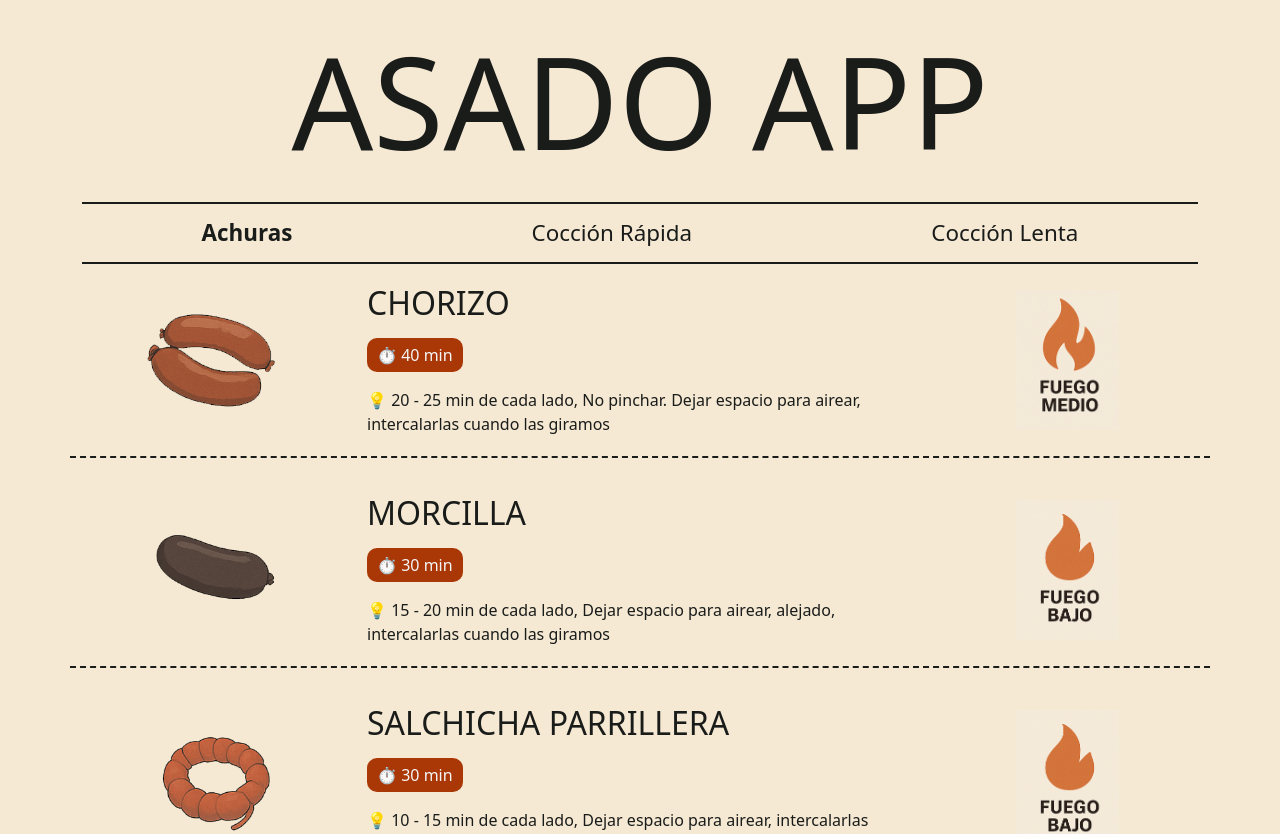
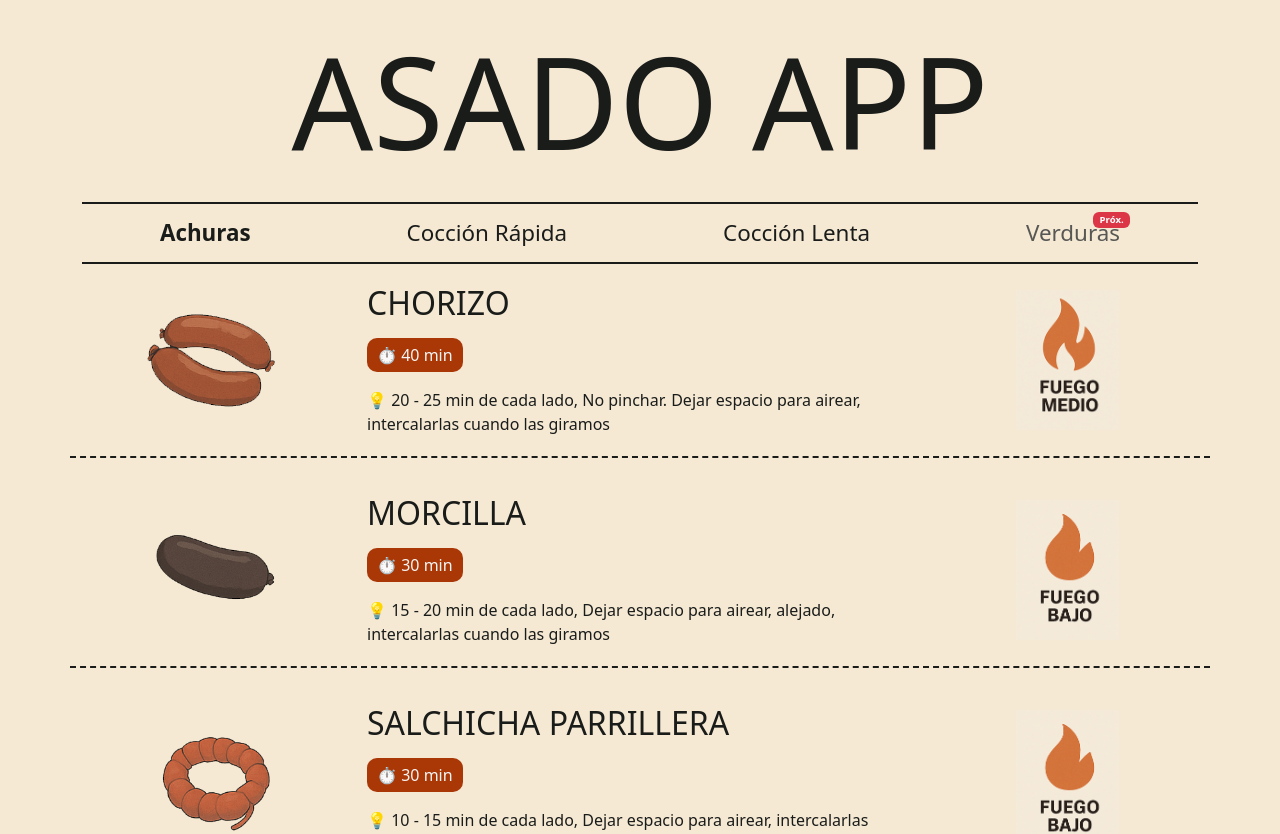
Before and after one commit to Drumania/asado-app, a React (Vite) app: page / in a window 1280 px wide. Shown: the top 834 px of the page. Built offline with nearby package versions, Linux system fonts and the light colour scheme.

Commit message:
verduras

```diff
--- a/src/components/AsadoTabs.jsx
+++ b/src/components/AsadoTabs.jsx
@@ -5,7 +5,14 @@ import AsadoItem from "./AsadoItem";
 export default function AsadoTabs() {
   const [activeTab, setActiveTab] = useState("achuras");
 
-  const renderItems = (items) => {
+  const isTabDisabled = (tab) => {
+    const items = cortesData[tab];
+    return !items || items.length === 0 || items[0].proximamente;
+  };
+
+  const renderItems = (items, tab) => {
+    if (!items || items.length === 0) return null;
+
     return items.map((item, i) => <AsadoItem key={i} item={item} />);
   };
 
@@ -42,6 +49,27 @@ export default function AsadoTabs() {
             Cocción Lenta
           </button>
         </li>
+        <li className="ct-nav-item text-muted">
+          <button
+            className={`nav-link position-relative ${
+              activeTab === "verduras" ? "active" : ""
+            }`}
+            onClick={() =>
+              !isTabDisabled("verduras") && setActiveTab("verduras")
+            }
+            disabled={isTabDisabled("verduras")}
+          >
+            Verduras
+            {isTabDisabled("verduras") && (
+              <span
+                className="badge bg-danger prox"
+                style={{ fontSize: "0.6rem" }}
+              >
+                Próx.
+              </span>
+            )}
+          </button>
+        </li>
       </ul>
 
       <div>{renderItems(cortesData[activeTab], activeTab)}</div>
--- a/src/data/cortes.json
+++ b/src/data/cortes.json
@@ -1,5 +1,10 @@
 {
-  "verduras": [],
+  "verduras": [
+    {
+      "proximamente": true,
+      "mensaje": "Próximamente vas a encontrar recetas con verduras"
+    }
+  ],
   "achuras": [
     {
       "nombre": "Chorizo",
--- a/src/index.css
+++ b/src/index.css
@@ -108,6 +108,12 @@ h1 {
   padding-left: 1.2rem;
 }
 
+.prox {
+  position: absolute;
+  top: 8px;
+  right: -10px;
+}
+
 .badge-time {
   background-color: var(--orange-color);
   color: var(--white-color);
```
